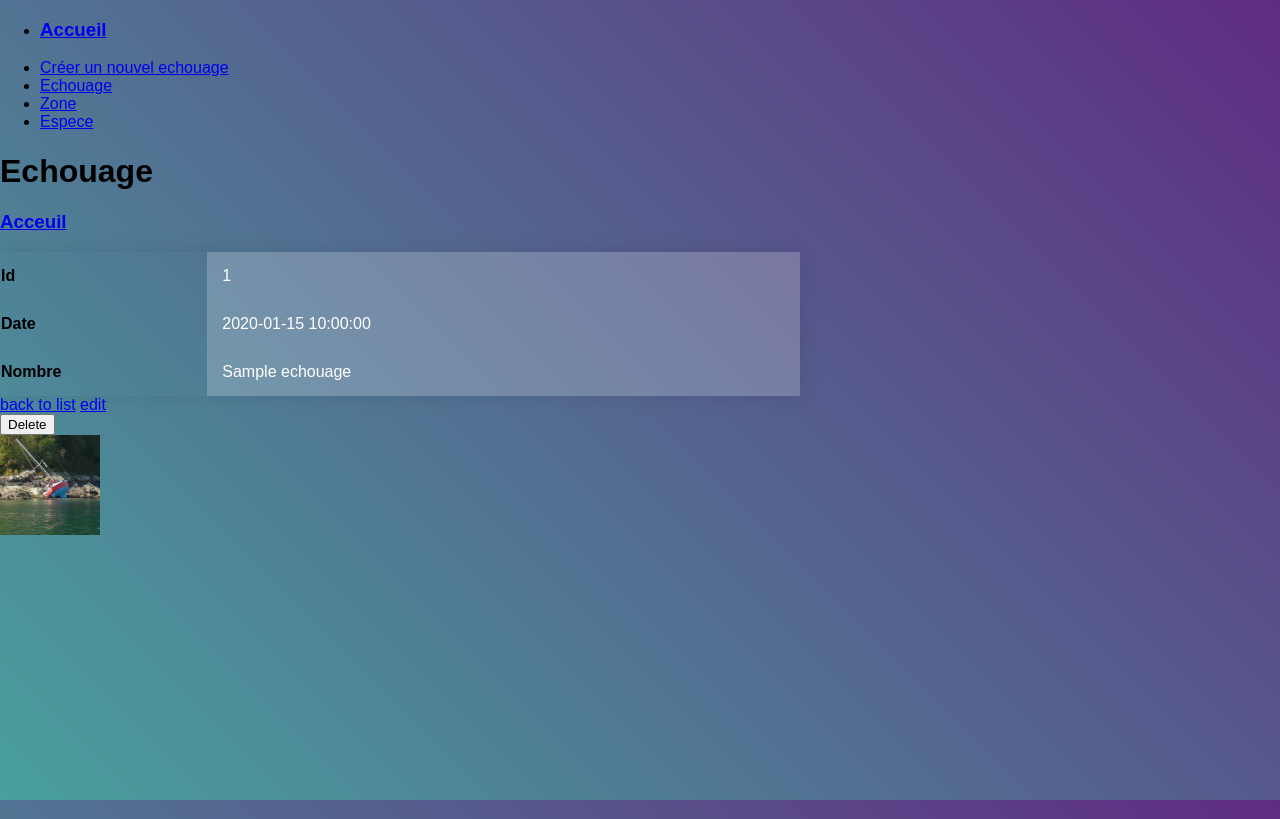
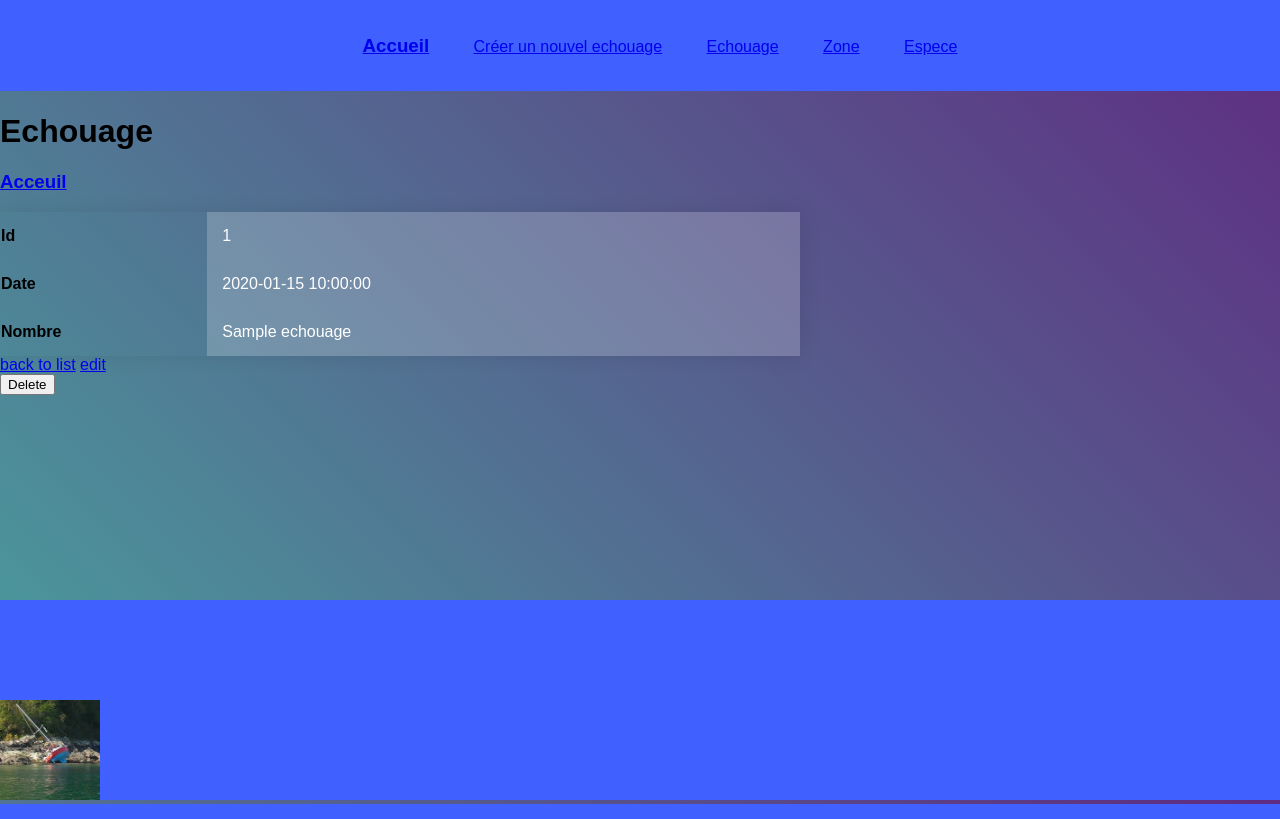
Before and after one commit to Begah/CIRreactionsymfony, a Symfony app: template backoffice/templates/echouage/show.html.twig in a window 1280 px wide. Run offline with Twig, Linux system fonts and the light colour scheme; the template is opened without the code that fills it: most values are stand-ins (such as "Sample title", 1, 10 or a date in 2020); some libraries are stand-ins or nearby versions.

Commit message:
Update mise_en_page.css

```diff
--- a/backoffice/public/css/mise_en_page.css
+++ b/backoffice/public/css/mise_en_page.css
@@ -1,3 +1,27 @@
+.header {
+  display : flex;
+  justify-content: center;
+  align-items: center;
+  background-color: #4060ff;
+}
+
+.nav_links li{
+  display: inline-block;
+  padding: 0px 20px;
+}
+
+
+/*___________________________footer___________________________*/
+.footer{
+  align-items: center;
+  background-color: #4060ff;
+  position:absolute;
+  bottom:0;
+  width:100%;
+  padding-top:100px;
+  height:100px;
+}
+
 html,
 body {
   height: 100%;
@@ -7,6 +31,9 @@ body {
   background: linear-gradient(45deg, #49a09d, #5f2c82);
   font-family: sans-serif;
   font-weight: 100;
+
+  justify-content: center;
+  align-items: center;
 }
 .container {
   position: absolute;
```
